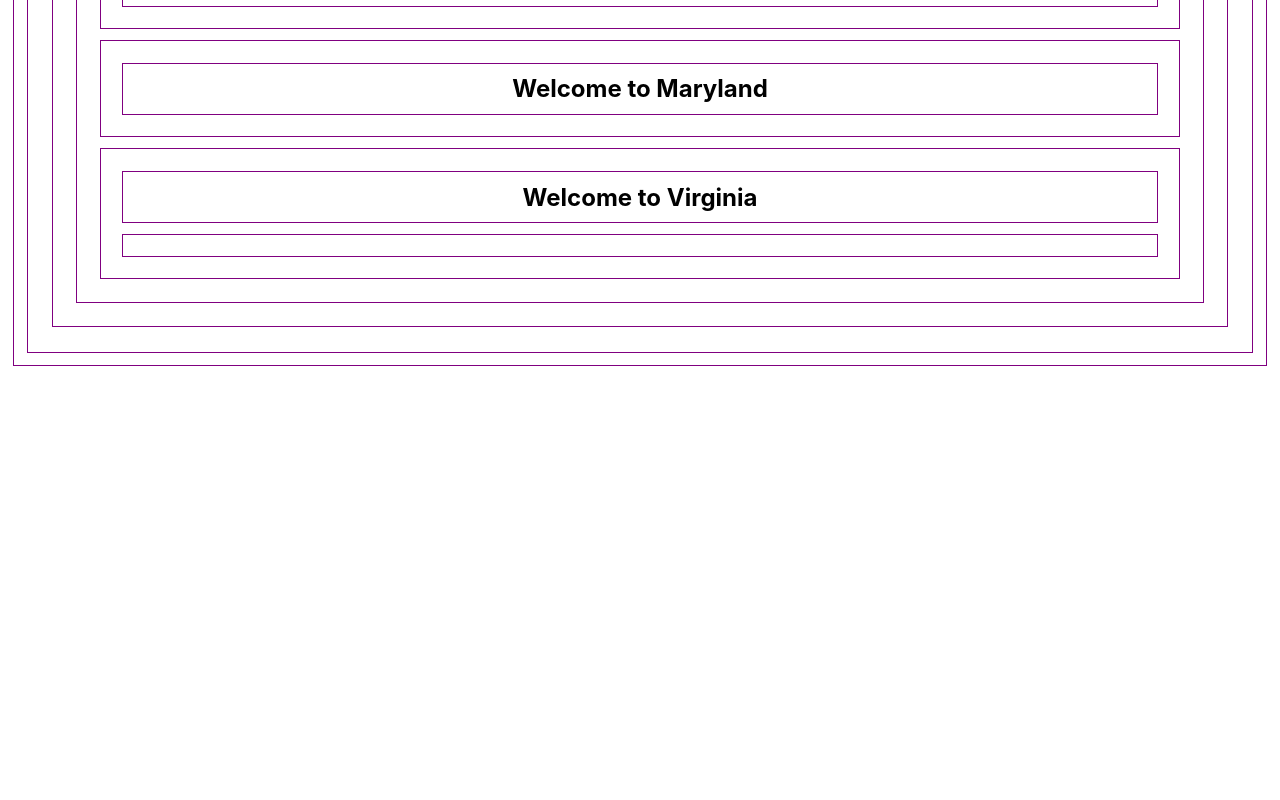
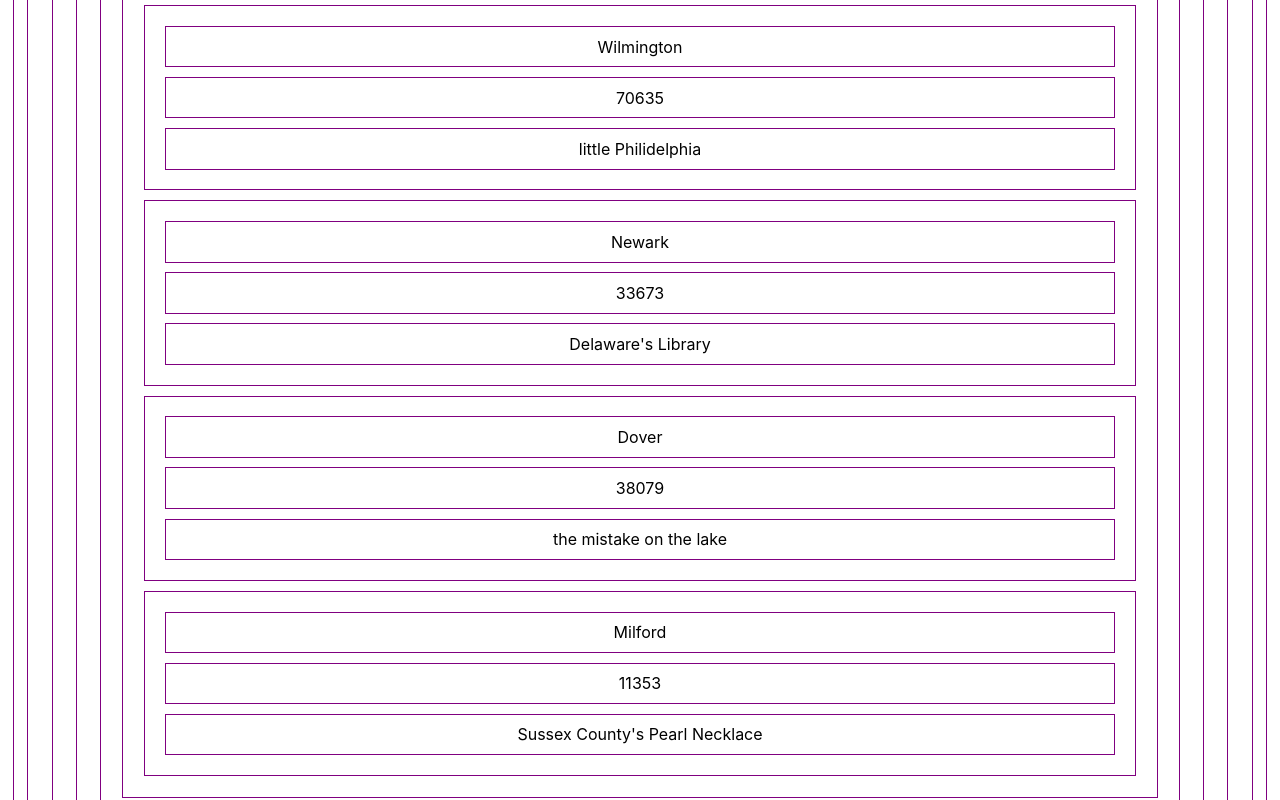
Before and after one commit to tompsherman/delmarva-news-map, a React (Create React App) app in the folder app/: page / in a window 1280 px wide. Shown: the part 1260-2060 px from the top of the page. Before the commit the page ends 1639 px from the top, so only its background shows below. Built offline with nearby package versions, Linux system fonts and the light colour scheme.

Commit message:
mapping counties and cities

```diff
--- a/app/src/state-components/Delaware.js
+++ b/app/src/state-components/Delaware.js
@@ -75,11 +75,42 @@ const Delaware = () => {
                     <h4 className="stateInfo">Counties:</h4>
                     {
                         delaware.counties.map(county =>
-                            <p  className="stateInfo">{county}</p>
+                            <div>
+                                <p  className="">{county.name}</p>
+                                <p  className="">{county.population}</p>
+                                <p  className="">{county.nickname}</p>
+                            </div>
                         )
                     }
                     <h3 className="stateInfo">News Sources:</h3>
                 </div> ) : (null)
+                }
+                {
+                    delaware.counties[0].cities.map(city =>
+                        <div>
+                            <p  className="">{city.name}</p>
+                            <p  className="">{city.population}</p>
+                            <p  className="">{city.nickname}</p>
+                        </div>
+                    )
+                }
+                {
+                    delaware.counties[1].cities.map(city =>
+                        <div>
+                            <p  className="">{city.name}</p>
+                            <p  className="">{city.population}</p>
+                            <p  className="">{city.nickname}</p>
+                        </div>
+                    )
+                }
+                {
+                    delaware.counties[2].cities.map(city =>
+                        <div>
+                            <p  className="">{city.name}</p>
+                            <p  className="">{city.population}</p>
+                            <p  className="">{city.nickname}</p>
+                        </div>
+                    )
                 }
             </div>
         </div>
```
